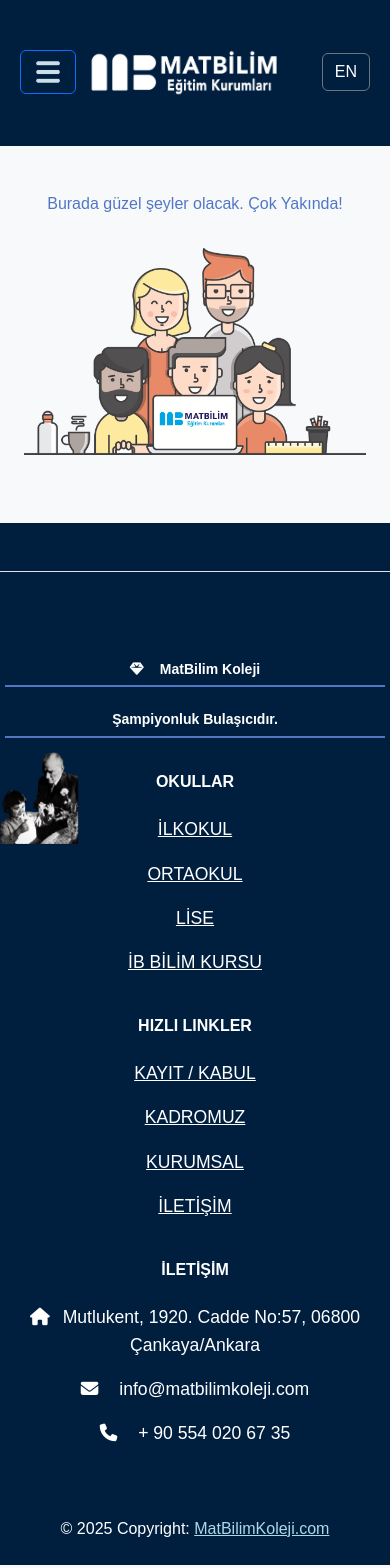
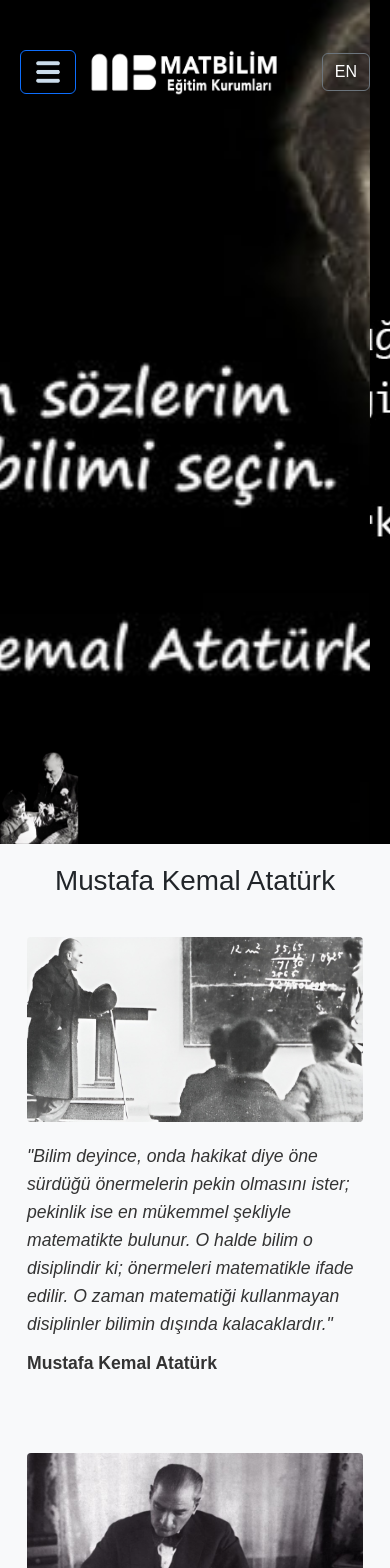
Before and after one commit to iegrsy/matbilim-web, a React (Create React App) app: page /Ataturk in a window 390 px wide. Shown: the top 1568 px of the page. Built offline with nearby package versions, Linux system fonts and the light colour scheme.

Commit message:
Add Atatürk data and styling for new component layout. Implement slider for images and display quotes with responsive design.

```diff
--- /dev/null
+++ b/src/data/AtaturkData.js
@@ -0,0 +1,39 @@
+import ataturk1 from "../assets/ataturk_main1.png";
+import ataturk2 from "../assets/ataturk_main2.png";
+import ataturk3 from "../assets/ataturk_main3.png";
+import ataturk4 from "../assets/ataturk_main4.png";
+import ataturk5 from "../assets/ataturk_main5.png";
+const ataturkData = [
+    {
+      image: ataturk1,
+      alt: "Atatürk 1",
+      quote: "Bilim deyince, onda hakikat diye öne sürdüğü önermelerin pekin olmasını ister; pekinlik ise en mükemmel şekliyle matematikte bulunur. O halde bilim o disiplindir ki; önermeleri matematikle ifade edilir. O zaman matematiği kullanmayan disiplinler bilimin dışında kalacaklardır.",
+      author: "Mustafa Kemal Atatürk",
+    },
+    {
+      image: ataturk2,
+      alt: "Atatürk 2",
+      quote: "Okul sayesinde, okulun vereceği ilim ve fen sayesindedir ki, Türk milleti, Türk sanatı, Türk ekonomisi, Türk şiir ve edebiyatı bütün güzellikleriyle gelişir.",
+      author: "Mustafa Kemal Atatürk",
+    },
+    {
+      image: ataturk3,
+      alt: "Atatürk 3",
+      quote: "Milli eğitimde süratle yüksek bir seviyeye çıkacak olan bir milletin, hayat mücadelesinde maddi ve manevi bütün kudretlerinin artacağı muhakkaktır.",
+      author: "Mustafa Kemal Atatürk",
+    },
+    {
+      image: ataturk4,
+      alt: "Atatürk 4",
+      quote: "Eğitimdir ki, bir milleti ya özgür, bağımsız, şanlı, yüksek bir topluluk halinde yaşatır; ya da esaret ve sefalete terk eder.",
+      author: "Mustafa Kemal Atatürk",
+    },
+    {
+      image: ataturk5,
+      alt: "Atatürk 5",
+      quote: "İlim ve fen çalışmalarının merkezi okuldur. Bundan dolayı okul lazımdır. Okul adını hep beraber hürmetle, saygıyla analım.",
+      author: "Mustafa Kemal Atatürk",
+    },
+  ];
+
+  export default ataturkData;
--- /dev/null
+++ b/src/pages/Ataturk.css
@@ -0,0 +1,81 @@
+/* src/pages/AtaturkRows.css */
+
+.ataturk-rows {
+    max-width: 1000px;
+    margin: 0 auto;
+    padding: 20px;
+  }
+
+  h1 {
+    text-align: center;
+    margin-bottom: 30px;
+  }
+
+  .row {
+    display: flex;
+    align-items: flex-start; /* Dikey hizalama */
+    margin-bottom: 40px;     /* Satırlar arası boşluk */
+  }
+
+  /* Solda resim, sağda alıntı */
+  .row-left {
+    flex-direction: row;
+  }
+
+  /* Sağda resim, solda alıntı */
+  .row-right {
+    flex-direction: row-reverse;
+  }
+
+  .row-image img {
+    width: 100%;
+    max-width: 400px; /* Resimlerin genişliğini sınırla */
+    border-radius: 4px;
+  }
+
+  /* Görsel ve yazı arasında biraz boşluk olsun */
+  .row-image,
+  .row-quote {
+    margin: 0 20px;
+    flex: 1; /* Her iki taraf da genişleyebilsin */
+  }
+
+  .quote-text {
+    font-style: italic;
+    margin-bottom: 10px;
+  }
+
+  .quote-author {
+    font-weight: bold;
+    text-align: right;
+  }
+
+  @media screen and (max-width: 768px) {
+    /* Satırları üst üste dizmek için flex yönünü kolon yapalım */
+    .row {
+      flex-direction: column;
+    }
+
+    /* Solda / sağda diye bir ayrım kalmadığından row-left / row-right aynı etkiyi alır */
+    .row-left, .row-right {
+      flex-direction: column;
+    }
+
+    /* Kenar boşluklarını azaltalım, tüm genişliğe yayılabilsin */
+    .row-image,
+    .row-quote {
+      margin: 10px 0;
+      flex: unset; /* ya da flex: none; */
+    }
+
+    /* Mobilde resmin genişliği ekranın tamamını alabilir */
+    .row-image img {
+      max-width: 100%;
+    }
+
+    /* Metin hizalamasını da isteğe göre değiştirebilirsiniz
+       Örnek: quote-author'ı sola hizalamak için */
+    .quote-author {
+      text-align: left;
+    }
+  }
--- a/src/pages/Ataturk.js
+++ b/src/pages/Ataturk.js
@@ -1,16 +1,58 @@
 import React from 'react';
-import soon from '../assets/soon.png';
+import ataturkData from "../data/AtaturkData";
+import "./Ataturk.css";
+import Slider from 'react-slick'; // react-slick slider kütüphanesi
+import slider1 from '../assets/ataturk_slide1.png';
+import slider2 from '../assets/ataturk_slide2.png';
+import slider3 from '../assets/ataturk_slide3.png';
+function Ataturk() {
 
-function Ataturk() {
+  const settings = {
+    dots: true,
+    infinite: true,
+    speed: 3000,
+    slidesToShow: 1,
+    slidesToScroll: 1,
+    autoplay: true,
+    autoplaySpeed: 6000,
+    arrows: true
+  };
+
   return (
-    <div>
-      <div className="empty-space_init"></div>
-      <div className="empty-space"></div>
-      <section className="container pt-5 pb-5 text-center">
-        <h2>Burada güzel şeyler olacak. Çok Yakında!</h2>
-        {/* Resmi gösteriyoruz */}
-        <img src={soon} alt="Soon" className="centered-image" />
-      </section>
+
+    <div >
+      <Slider {...settings} className="slider-container">
+        <div>
+          <img src={slider1} alt="slider1" className="img-fluid" />
+        </div>
+        <div>
+          <img src={slider2} alt="slider2" className="img-fluid" />
+        </div>
+        <div>
+          <img src={slider3} alt="slider3" className="img-fluid" />
+        </div>
+
+      </Slider>
+      <div className="ataturk-rows">
+        <h1>Mustafa Kemal Atatürk</h1>
+
+        {ataturkData.map((item, index) => {
+          // index çiftse row-left, tekse row-right
+          const rowClass = index % 2 === 0 ? "row-left" : "row-right";
+
+          return (
+            <div className={`row ${rowClass}`} key={index}>
+              <div className="row-image">
+                <img src={item.image} alt={item.alt} />
+              </div>
+              <div className="row-quote">
+                <p className="quote-text">"{item.quote}"</p>
+                <p className="quote-author">{item.author}</p>
+              </div>
+            </div>
+          );
+        })}
+      </div>
     </div>
   );
 }
```
